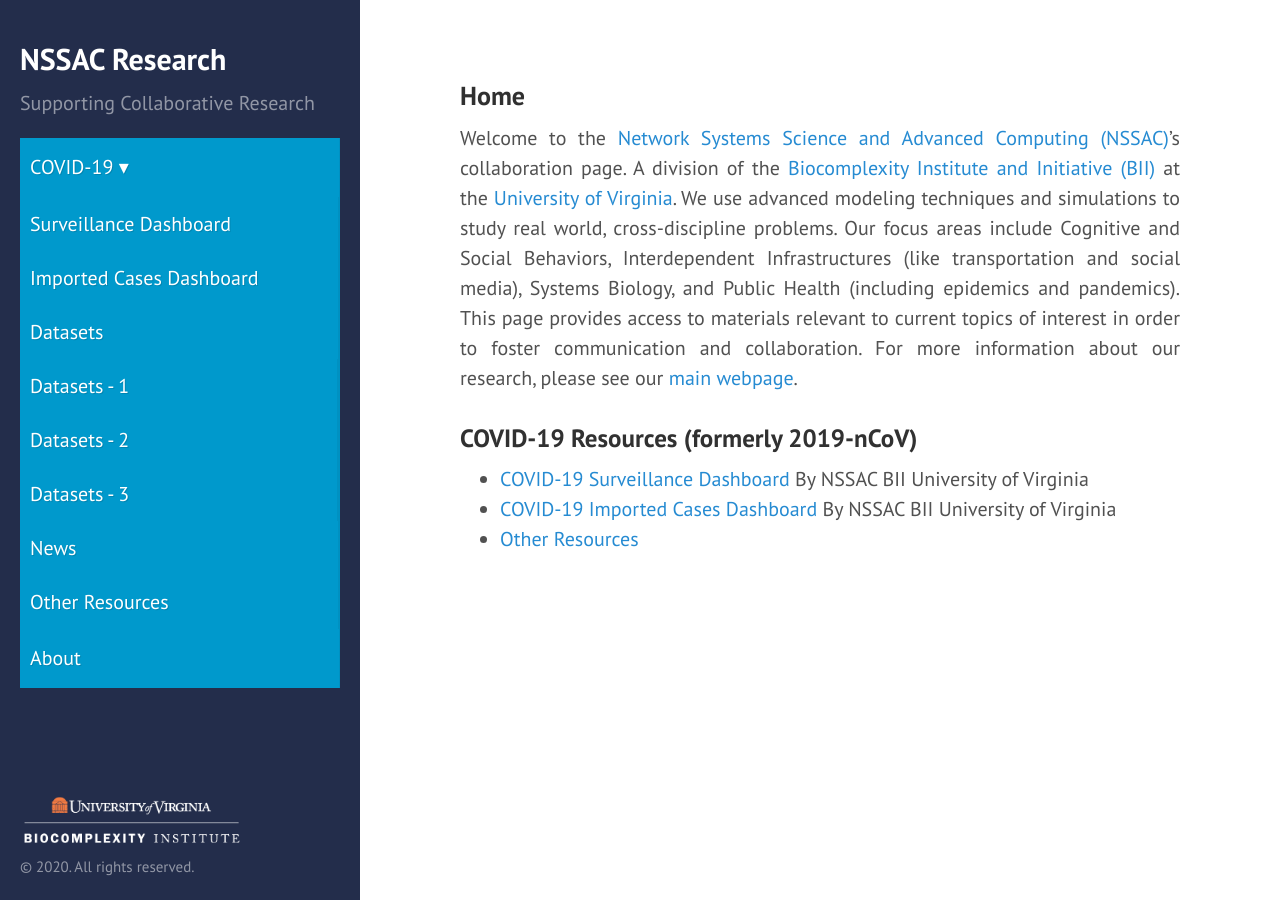
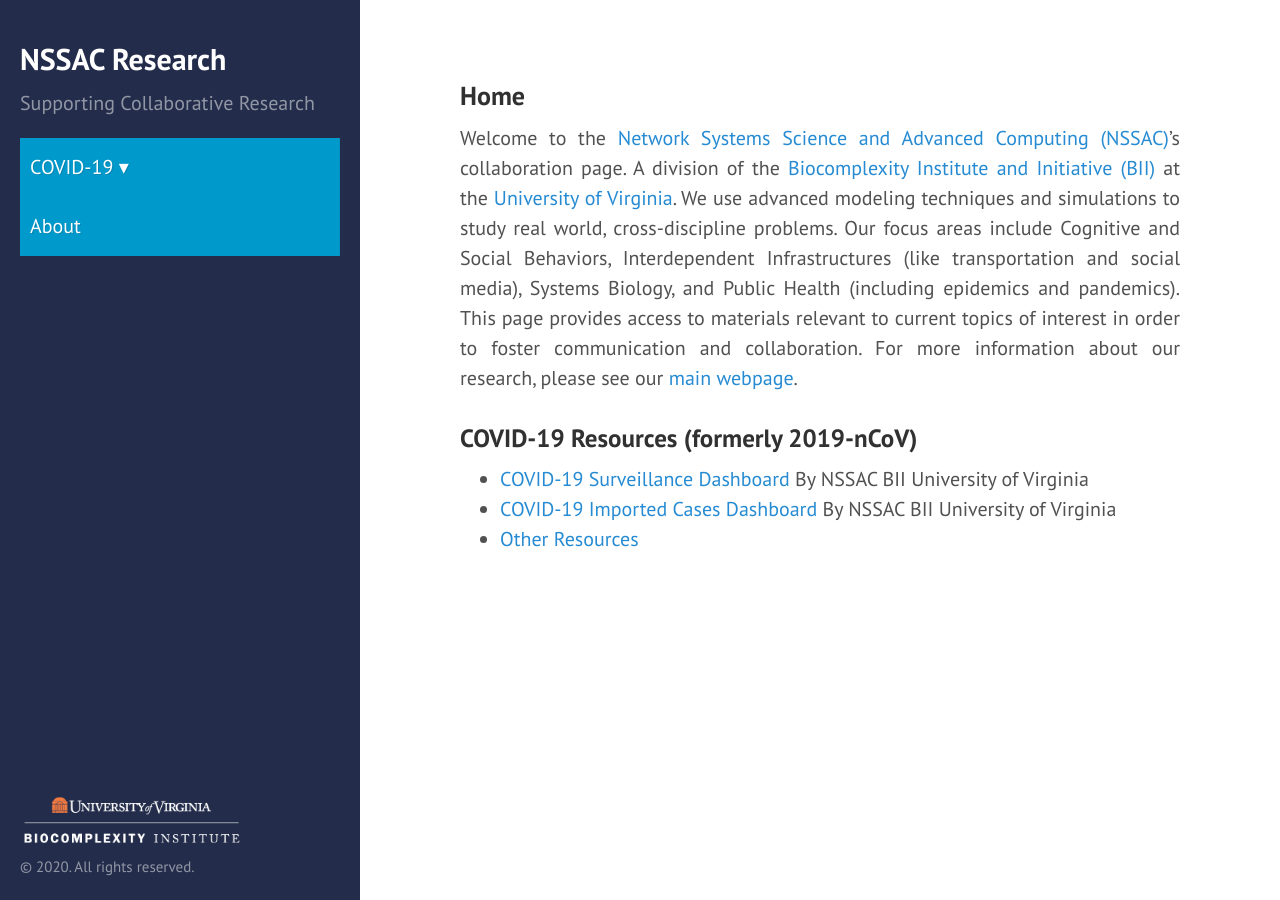
Before and after one commit to mehta-gaurav/mehta-gaurav.github.io, a Jekyll site: the page built from index.md, in a window 1280 px wide. Built offline with Jekyll 4.4.1, drawn with Linux system fonts in a browser that asks for light colours.

Commit message:
Update sidebar.html

```diff
--- a/_includes/sidebar.html
+++ b/_includes/sidebar.html
@@ -18,12 +18,13 @@
 				<span class="drop-icon">▾</span>
 				<label title="Toggle Drop-down" class="drop-icon" for="sm1">▾</label>
 			</a>
-            <ul>
+            <ul class="sub-menu">
                <li><a href="#">Surveillance Dashboard</a></li>
                <li><a href="#">Imported Cases Dashboard</a></li>
                <li>
                   <a href="#">Datasets</a>
-                  <ul>
+                 <input type="checkbox" id="sm2">
+                        <ul class="sub-menu">
                      <li><a href="#">Datasets - 1</a></li>
                      <li><a href="#">Datasets - 2</a></li>
                      <li><a href="#">Datasets - 3</a>
```
